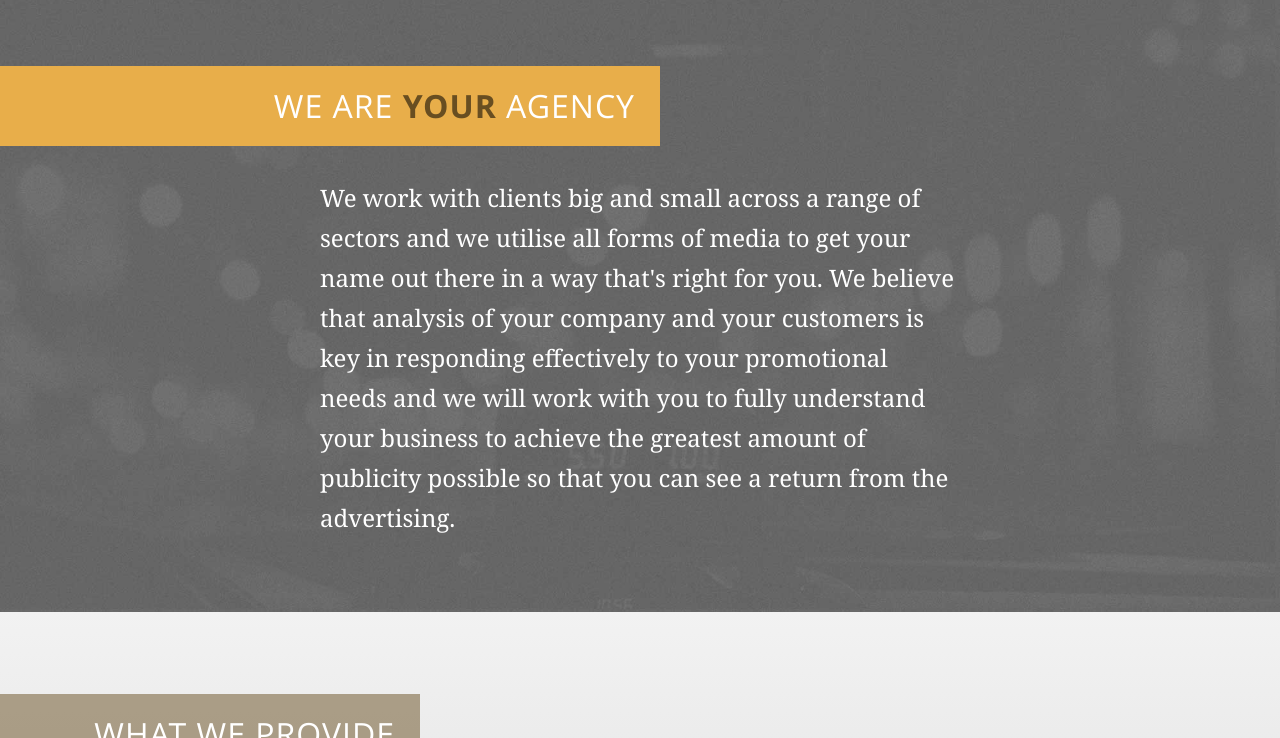
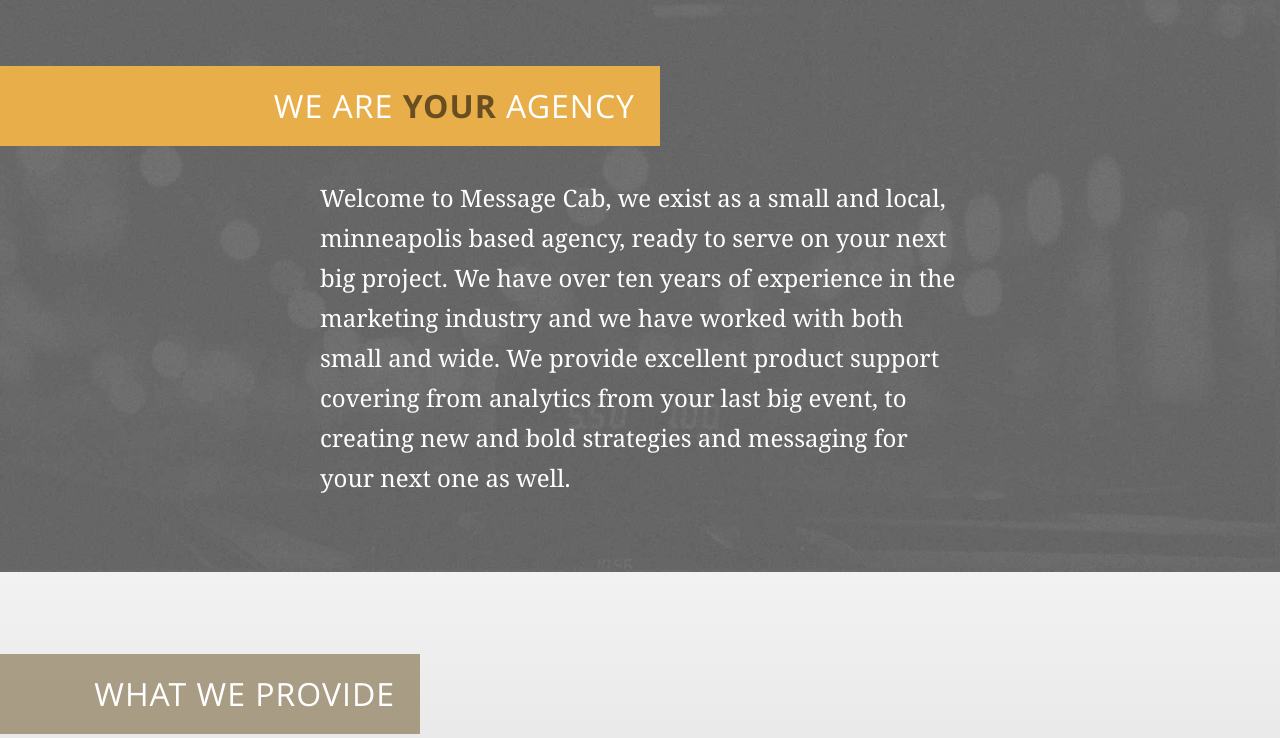
Before and after one commit to davidholbrook/W-S-MessageCab, a plain HTML site: page index.html in a window 1280 px wide. Shown: the part 662-1400 px from the top of the page. Drawn offline with Linux system fonts and the light colour scheme; a web font is replaced by a local one.

Commit message:
new copy for the fs_blurb section
Signed-off-by: David Holbrook <david@davidholbrook.info>

```diff
--- a/index.html
+++ b/index.html
@@ -15,7 +15,7 @@
         <div class="full">
           <div class="fs_blurb__centered">
             <h3 class="fs_blurb__title title">We are <span class="highlight">YOUR</span> agency</h3>
-            <p>We work with clients big and small across a range of sectors and we utilise all forms of media to get your name out there in a way that's right for you. We believe that analysis of your company and your customers is key in responding effectively to your promotional needs and we will work with you to fully understand your business to achieve the greatest amount of publicity possible so that you can see a return from the advertising.</p>
+            <p>Welcome to Message Cab, we exist as a small and local, minneapolis based agency, ready to serve on your next big project. We have over ten years of experience in the marketing industry and we have worked with both small and wide. We provide excellent product support covering from analytics from your last big event, to creating new and bold strategies and messaging for your next one as well.</p>
           </div>
         </div>
       </div>
```
Also changed, not shown: 2 other files.
